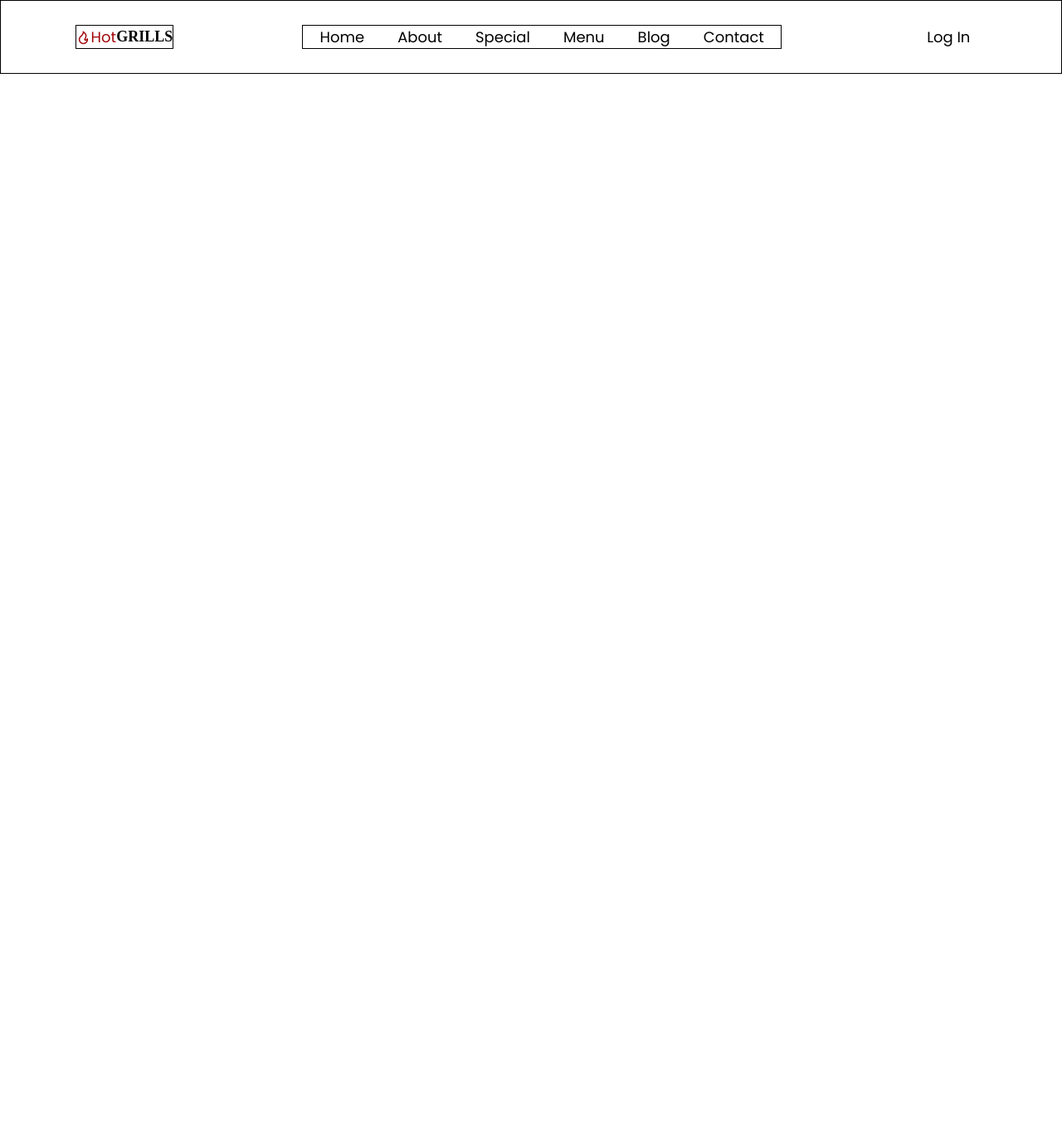
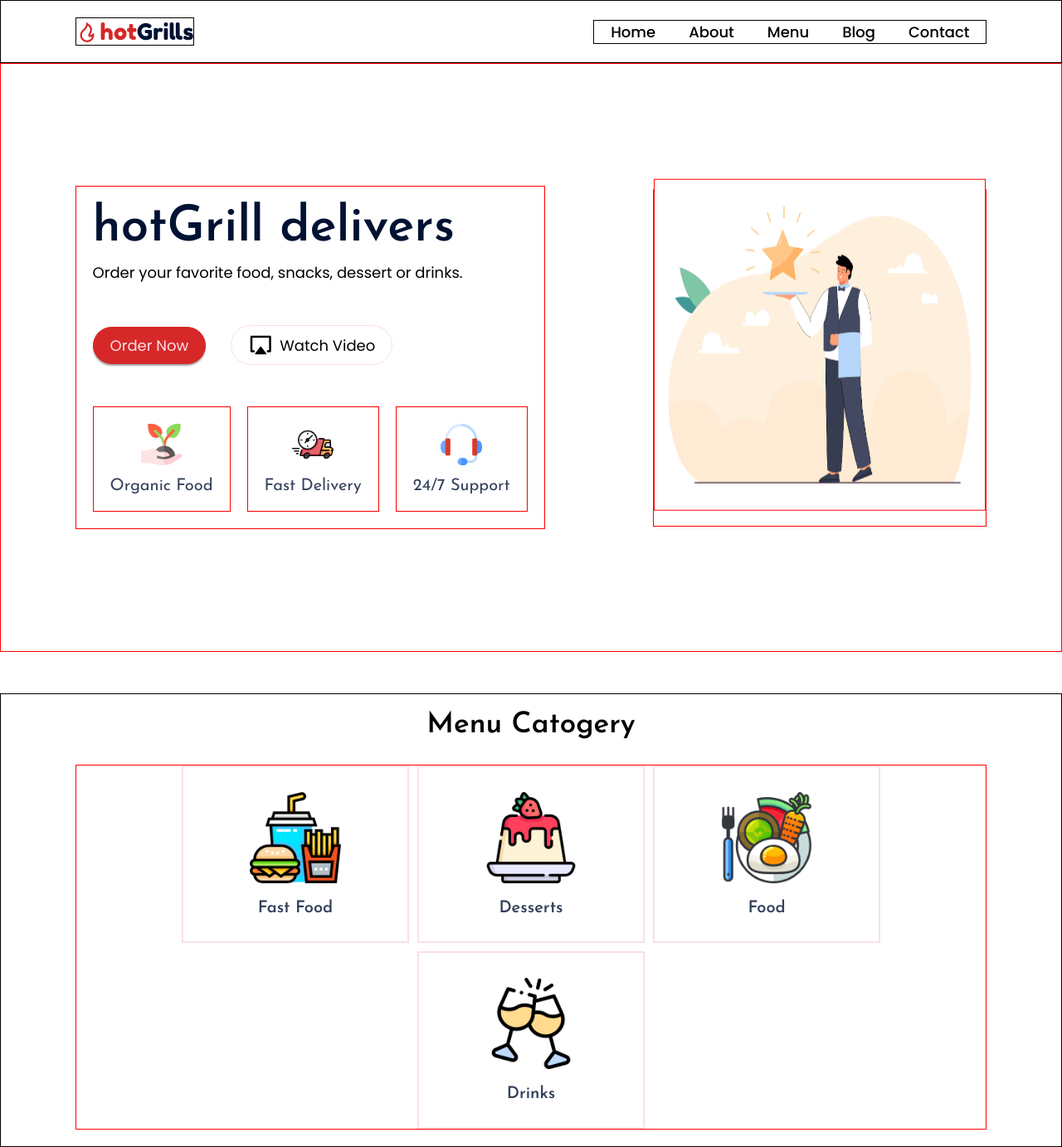
Before and after one commit to iamakv21/restra, a plain HTML site: page index.html in a window 1280 px wide. Shown: the whole page at 83% size. Before the commit the page ends 800 px from the top, so only its background shows below. Drawn offline with nearby package versions, Linux system fonts and the light colour scheme; a web font is replaced by a local one.

Commit message:
added files

```diff
--- a/css/main.css
+++ b/css/main.css
@@ -1,10 +1,11 @@
-@import url("https://fonts.googleapis.com/css2?family=Ibarra+Real+Nova:wght@400;600;700&family=Poppins:wght@300;400;500;600;700&display=swap");
+@import url("https://fonts.googleapis.com/css2?family=Fredoka+One&family=Josefin+Sans:wght@400;500;600&family=Poppins:wght@300;400;500;600;700&display=swap");
 
 :root {
-  --hover-color: #fff1e2;
-  --main-color: #f6eb14;
-  --second-color: #a3080c;
-  --third-color: #f5d4b7;
+  --hover-color: #fae0e4;
+  --main-color: #001233;
+  --second-color: #d62828;
+  --third-color: #ffffff;
+  --forth-color: #33415c;
   --p-color: #000000;
 }
 
@@ -17,10 +18,12 @@
 html {
   font-size: 62.5%;
   scroll-behavior: smooth;
+  overflow: hidden;
 }
 
 body {
   font-family: "Poppins", sans-serif;
+  overflow: inherit;
 }
 
 a {
@@ -29,7 +32,8 @@ a {
 }
 
 h1 {
-  font-size: 4.5rem;
+  font-size: 6rem;
+  color: var(--main-color);
 }
 
 h2 {
@@ -37,13 +41,15 @@ h2 {
 }
 
 h3 {
-  font-size: 2.5rem;
+  font-size: 2rem;
+  font-weight: 400;
+  color: var(--forth-color);
 }
 
 h1,
 h2,
 h3 {
-  font-family: "Ibarra Real Nova", serif;
+  font-family: "Josefin Sans", sans-serif;
 }
 
 a,
@@ -53,7 +59,7 @@ p {
 }
 
 .btn {
-  padding: 1rem 2rem;
+  padding: 0.8rem 2rem;
   border-radius: 3rem;
   cursor: pointer;
 }
@@ -64,11 +70,18 @@ section {
 }
 
 /* header section */
+
 .header {
   display: flex;
   justify-content: space-between;
   align-items: center;
   border: 1px solid black;
+  position: sticky;
+  top: 0;
+  left: 0;
+  right: 0;
+  z-index: 1000;
+  background-color: var(--third-color);
 }
 
 .logo a {
@@ -76,27 +89,253 @@ section {
   display: flex;
   border: 1px solid black;
   color: var(--second-color);
+  font-size: 2.7rem;
+  font-family: "Fredoka One", cursive;
 }
 
-.logo span {
-  color: var(--p-color);
-  font-family: "Ibarra Real Nova", serif;
-  font-weight: 700;
-  text-transform: uppercase;
+.logo a span {
+  color: var(--main-color);
+}
+
+.logo i {
+  margin-right: 0.2rem;
 }
 
 nav {
   display: flex;
   justify-content: space-between;
   border: 1px solid black;
+  align-items: center;
 }
 
 nav a {
   padding: 0 2rem;
+  font-weight: 500;
 }
 
-.menu {
+.login {
+  font-weight: 500;
+}
+
+#nav-menu {
   font-size: 2.8rem;
   color: var(--p-color);
   display: none;
 }
+
+/* Home Section Here */
+
+.home {
+  display: flex;
+  justify-content: space-between;
+  align-items: center;
+  gap: 4rem;
+  border: 1px solid red;
+  height: calc(100vh - 9rem);
+  flex-wrap: wrap;
+}
+
+.home-left {
+  display: flex;
+  flex-direction: column;
+  align-items: flex-start;
+  padding: 2rem;
+  border: 1px solid red;
+}
+
+.home-left h1 {
+  margin-bottom: 1rem;
+}
+
+.home-left p {
+  margin-bottom: 5rem;
+}
+
+.home-action {
+  display: flex;
+  gap: 3rem;
+  align-items: center;
+  margin-bottom: 2rem;
+}
+
+.home-action a {
+  display: inline-flex;
+  align-items: center;
+  justify-content: center;
+}
+
+.home-action .order {
+  background-color: var(--second-color);
+  color: var(--hover-color);
+  border: 1px solid var(--second-color);
+  transition: all 0.3s linear;
+  box-shadow: 0px 2px 2px #a3a3a3;
+}
+
+.home-action .order:hover {
+  background-color: var(--hover-color);
+  color: var(--p-color);
+  border: 1px solid var(--hover-color);
+  box-shadow: 0px 2px 2px #a3a3a3;
+}
+
+.home-action .video {
+  border: 1px solid var(--hover-color);
+  transition: all 0.3s linear;
+}
+.home-action .video:hover {
+  background-color: var(--hover-color);
+  color: var(--p-color);
+  border: 1px solid var(--hover-color);
+  box-shadow: 0px 2px 2px #a3a3a3;
+}
+
+.home-action a > i {
+  margin-right: 0.8rem;
+  font-size: 3rem;
+}
+
+.home-info {
+  display: flex;
+  justify-content: space-between;
+  gap: 2rem;
+  margin-top: 3rem;
+}
+
+.home-info-1 {
+  display: flex;
+  flex-direction: column;
+  justify-content: space-between;
+  align-items: center;
+  border: 1px solid red;
+  padding: 2rem;
+  gap: 1.5rem;
+}
+
+.home-info-1 img {
+  width: 5rem;
+}
+
+.home-right {
+  border: 1px solid red;
+}
+
+.home-right img {
+  text-align: center;
+  width: 40rem;
+  height: 40rem;
+  border: 1px solid red;
+  animation: bounce 3s infinite linear;
+}
+
+@keyframes bounce {
+  0% {
+    transform: translateY(-20px);
+  }
+  50% {
+    transform: translateY(-10px);
+  }
+  100% {
+    transform: translateY(-20px);
+  }
+}
+
+/* menu catogery section here */
+
+.catogery {
+  display: flex;
+  flex-direction: column;
+  gap: 3rem;
+  justify-content: center;
+  text-align: center;
+  border: 1px solid black;
+  margin-top: 5rem;
+}
+
+.menu {
+  display: flex;
+  flex-direction: row;
+  gap: 1rem;
+  flex-wrap: wrap;
+  justify-content: center;
+  text-align: center;
+  border: 1px solid red;
+}
+
+.sub-menu {
+  display: flex;
+  justify-content: center;
+  align-items: center;
+  flex-direction: column;
+  gap: 2rem;
+  border: 2px solid var(--hover-color);
+  padding: 3rem 8rem;
+  transition: all 0.4s linear;
+}
+
+.sub-menu img {
+  width: 11rem;
+  transition: all 0.4s linear;
+}
+
+.sub-menu h3 {
+  font-weight: 600;
+}
+
+.sub-menu:hover > h3 {
+  color: var(--second-color);
+}
+
+.sub-menu:hover > img {
+  transform: scale(1.03);
+}
+
+/* media queries */
+
+@media (max-width: 991px) {
+  html {
+    font-size: 50%;
+  }
+}
+
+@media (max-width: 768px) {
+  html {
+    font-size: 50%;
+  }
+
+  #nav-menu {
+    display: block;
+  }
+
+  .navbar {
+    position: absolute;
+    top: 99%;
+    right: 0;
+    left: 0;
+    background-color: var(--main-color);
+    transition: 0.3s linear;
+    flex-direction: column;
+    align-items: flex-start;
+    clip-path: polygon(0 0, 100% 0, 100% 0, 0 0);
+  }
+
+  nav a {
+    margin: 1rem;
+    color: var(--third-color);
+    font-size: 2rem;
+  }
+
+  .navbar.active {
+    clip-path: polygon(0 0, 100% 0, 100% 100%, 0 100%);
+  }
+}
+
+@media (max-width: 450px) {
+  html {
+    font-size: 50%;
+  }
+
+  .logo a {
+    font-size: 3rem;
+  }
+}
--- a/index.html
+++ b/index.html
@@ -4,7 +4,8 @@
     <meta charset="UTF-8" />
     <meta http-equiv="X-UA-Compatible" content="IE=edge" />
     <meta name="viewport" content="width=device-width, initial-scale=1.0" />
-    <title>Document</title>
+    <title>hotGrills Restra</title>
+    <link rel="icon/image" href="images/favicon.png" />
     <link rel="stylesheet" href="css/main.css" />
     <link
       href="https://cdn.jsdelivr.net/npm/remixicon@2.5.0/fonts/remixicon.css"
@@ -14,21 +15,76 @@
   <body>
     <header class="header">
       <div class="logo">
-        <a href=""><i class="ri-fire-line"></i>Hot<span>Grills</span></a>
+        <a href=""><i class="ri-fire-line"></i>hot<span>Grills</span></a>
       </div>
-      <div class="menu"><i class="ri-menu-line"></i></div>
-      <nav>
-        <a href="">Home</a>
+      <nav class="navbar">
+        <a href="index.html">Home</a>
         <a href="">About</a>
-        <a href="">Special</a>
         <a href="">Menu</a>
         <a href="">Blog</a>
         <a href="">Contact</a>
       </nav>
-      <a href="" class="btn">Log In</a>
+      <!-- <a href="" class="btn login">Log In</a> -->
+      <div id="nav-menu"><i class="ri-menu-line"></i></div>
     </header>
-    <main></main>
+    <main>
+      <!-- Home Section Here -->
+      <section class="home">
+        <div class="home-left">
+          <h1>hotGrill delivers</h1>
+          <p>Order your favorite food, snacks, dessert or drinks.</p>
+          <div class="home-action">
+            <a href="order.html" class="btn order">Order Now</a>
+            <a href="" class="video btn"
+              ><i class="ri-airplay-fill"></i>Watch Video</a
+            >
+          </div>
+          <div class="home-info">
+            <div class="home-info-1">
+              <img src="images/orgnica.png" alt="organic food" />
+              <h3>Organic Food</h3>
+            </div>
+            <div class="home-info-1">
+              <!-- <i class="ri-truck-line"></i> -->
+              <img src="images/delivery.png" alt="fast delivery" />
+              <h3>Fast Delivery</h3>
+            </div>
+            <div class="home-info-1">
+              <img src="images/support.png" alt="support" />
+              <h3>24/7 Support</h3>
+            </div>
+          </div>
+        </div>
+        <div class="home-right">
+          <img src="images/home.jpg" alt="home banner" />
+        </div>
+      </section>
+      <!-- category section here -->
+
+      <section class="catogery">
+        <h2>Menu Catogery</h2>
+        <div class="menu">
+          <div class="sub-menu">
+            <img src="images/fast-food.png" alt="fast food menu" />
+            <h3>Fast Food</h3>
+          </div>
+          <div class="sub-menu">
+            <img src="images/cakes.png" alt="desserts menu" />
+            <h3>Desserts</h3>
+          </div>
+          <div class="sub-menu">
+            <img src="images/food.png" alt="food menu" />
+            <h3>Food</h3>
+          </div>
+          <div class="sub-menu">
+            <img src="images/drinks.png" alt="food menu" />
+            <h3>Drinks</h3>
+          </div>
+        </div>
+      </section>
+    </main>
     <footer></footer>
     <script src="js/main.js"></script>
+    <script src="https://unpkg.com/swiper/swiper-bundle.min.js"></script>
   </body>
 </html>
--- a/js/main.js
+++ b/js/main.js
@@ -0,0 +1,5 @@
+let navbar = document.querySelector('.navbar');
+
+document.querySelector('#nav-menu').onclick = () =>{
+   navbar.classList.toggle('active');
+}
```
Also changed, not shown: images/cake.png (added), images/cakes.png (added), images/delivery.png (added), images/desserts.png (added), images/drink.png (added), images/drinks.png (added), images/fast-food.png (added), images/fast-foods.png (added), images/favicon.png (added), images/food.png (added), images/home.jpg (added), images/logo.jpg (deleted), images/logo.png (deleted), images/orgnica.png (added), 1 more files.
